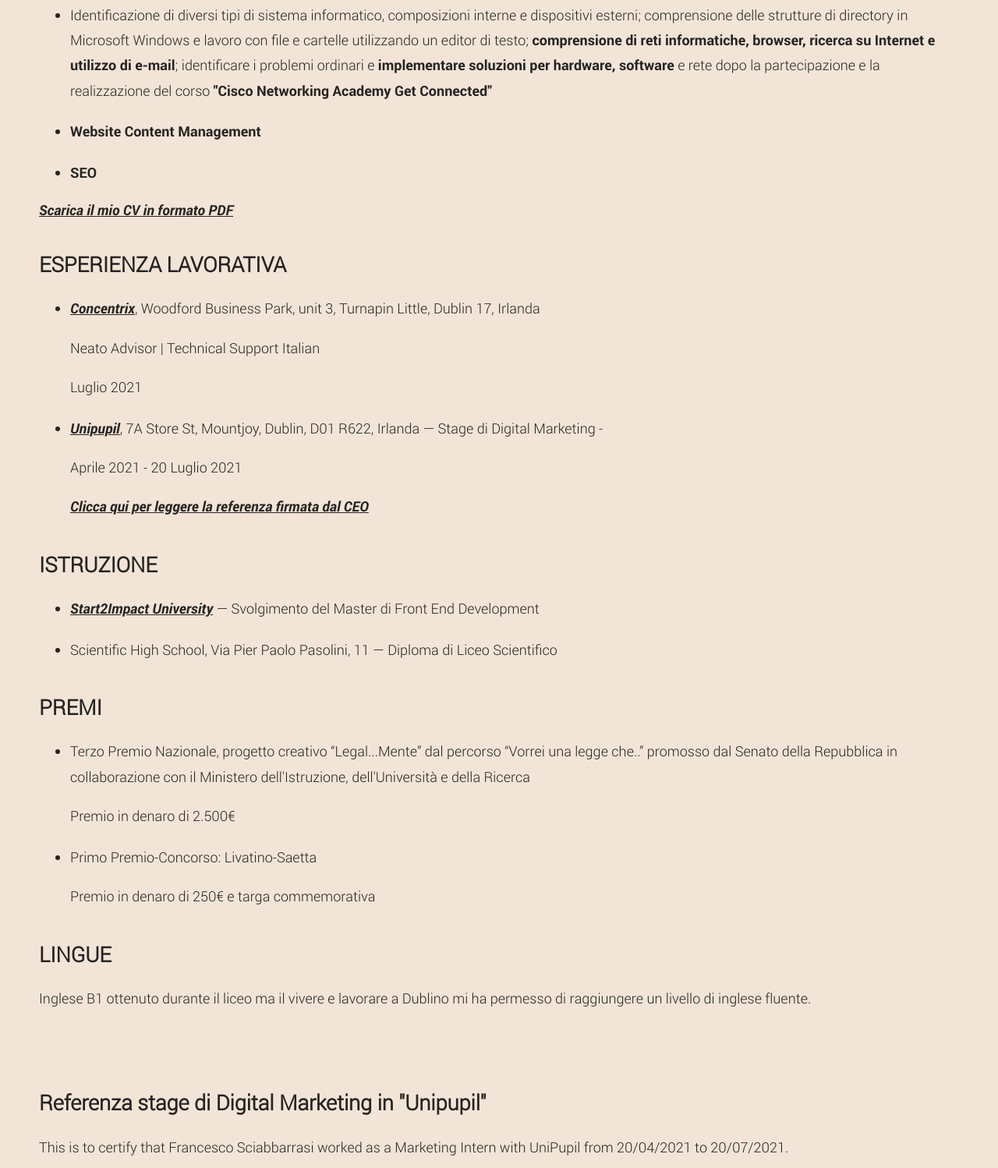
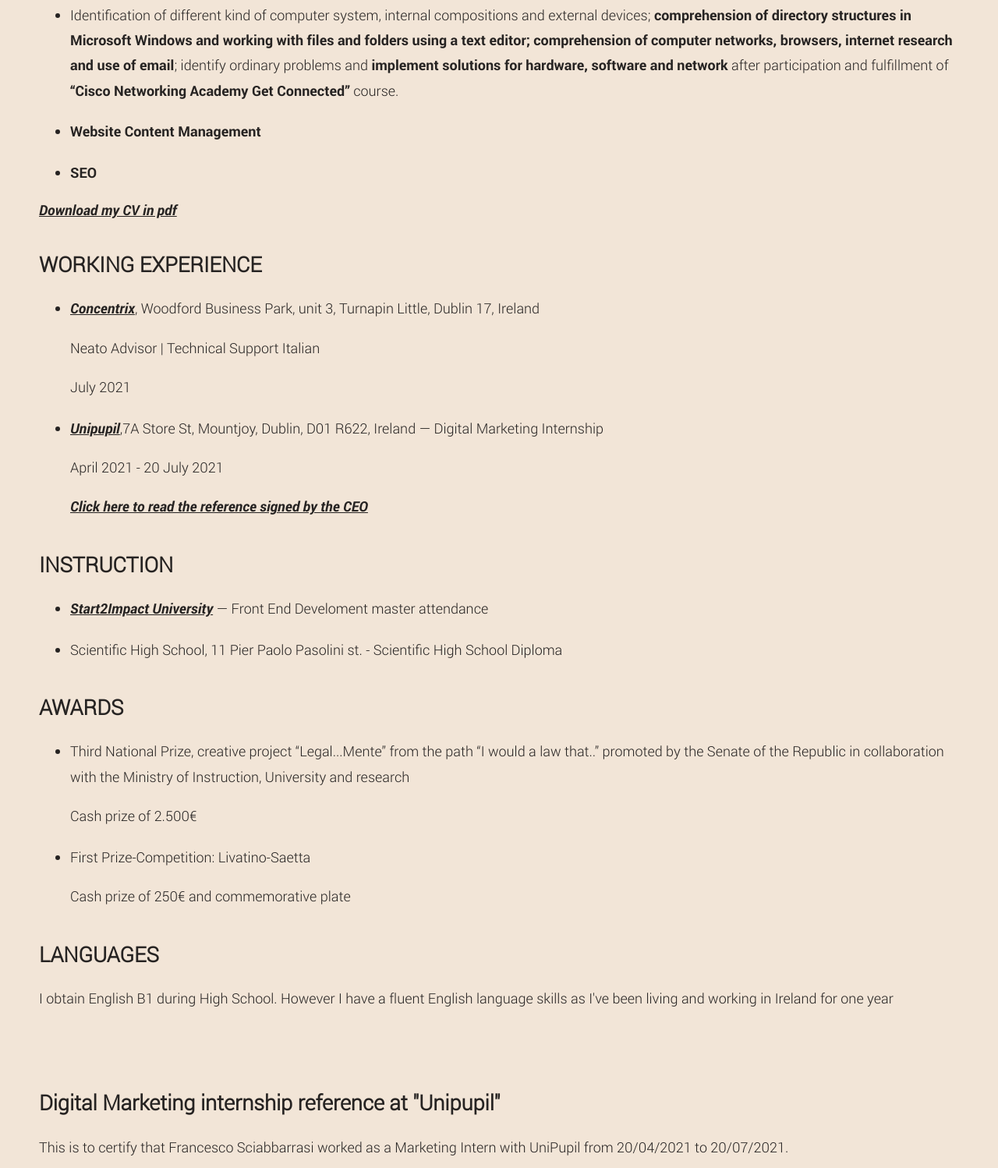
Before and after one commit to FrancescoSciab/Lifestyle-App, a plain HTML site: page cv.html in a window 1280 px wide. Shown: the part 702-2200 px from the top of the page at 78% size. Drawn offline with Linux system fonts and the light colour scheme.

Commit message:
en-version-both-pages-translated'

```diff
--- a/cv.html
+++ b/cv.html
@@ -1,12 +1,12 @@
 <!DOCTYPE html>
-<html lang="it">
+<html lang="EN">
 <head>
     <meta charset="UTF-8">
     <meta http-equiv="X-UA-Compatible" content="IE=edge">
     <meta name="viewport" content="width=device-width, initial-scale=1.0">
 
     <link rel="stylesheet" href="assets/css/style.css">
-    <title>Curriculum Vitae di Francesco Sciabbarrasi</title>
+    <title>Francesco Sciabbarrasi's Curriculum Vitae</title>
     <link rel="icon" type="image/x-icon" href="assets/img/favicon.ico">
 </head>
 <body>
@@ -24,57 +24,59 @@
                 <li><strong>Web Typography</strong></li>
                 <li><strong>Bootstrap</strong></li>
                 <li><strong>SASS/SCSS</strong></li>
-                <li>Fondamenti di <strong>Digital Marketing</strong> dopo la partecipazione e la realizzazione del corso di <strong>Google Digital Training</strong>.</li>
-                <li>Competenze avanzate di <strong>Google Analytics</strong> e come collegarlo ad altre piattaforme di marketing dopo la partecipazione e la realizzazione del corso di <strong>Google Analytics Advanced</strong>.</li>
-                <li>Identificazione di diversi tipi di sistema informatico, composizioni interne e dispositivi esterni; comprensione delle strutture di directory in Microsoft Windows e lavoro con file e cartelle utilizzando un editor di testo; <strong>comprensione di reti informatiche, browser, ricerca su Internet e utilizzo di e-mail</strong>; identificare i problemi ordinari e <strong>implementare soluzioni per hardware, software</strong> e rete dopo la partecipazione e la realizzazione del corso <strong>"Cisco Networking Academy Get Connected"</strong></li>
+                <li><strong>Digital Marketing</strong> fundamentals after participation and fulfillment of Google Digital Training course.</li>
+                <li>Advanced <strong>Google Analytics</strong> skills and how to connect it to other marketing       platforms after participation and fulfillment of <strong>Google Analytics course Advanced</strong></li>
+
+                <li>Identification of different kind of computer system, internal compositions and external devices; <strong>comprehension of directory structures in Microsoft Windows and working with files and folders using a text editor; comprehension of computer networks, browsers, internet research and use of email</strong>; identify ordinary problems and <strong>implement solutions for hardware, software and network</strong> after participation and fulfillment of <strong>“Cisco Networking Academy Get Connected”</strong> course.
                 <li><strong>Website Content Management</strong></li>
                 <li><strong>SEO</strong></li>
             </ul>
 
-            <a href="assets/pdf/CV di Francesco Sciabbarrasi.pdf" target="_blank">Scarica il mio CV in formato PDF</a>
+            <a href="assets/pdf/CV di Francesco Sciabbarrasi.pdf" target="_blank">Download my CV in pdf</a>
 
 
-            <h2>ESPERIENZA LAVORATIVA</h2>
+            <h2>WORKING EXPERIENCE</h2>
             <ul>
-                <li><p><a href="https://www.concentrix.com" target="_blank">Concentrix</a>, Woodford Business Park, unit 3, Turnapin Little, Dublin 17, Irlanda</p>
+                <li><p><a href="https://www.concentrix.com" target="_blank">Concentrix</a>, Woodford Business Park, unit 3, Turnapin Little, Dublin 17, Ireland
+                </p>
                     <p>Neato Advisor | Technical Support Italian</p>
-                    <p>Luglio 2021</p>
+                    <p>July 2021</p>
                 </li>
 
-                <li><p><a href="https://unipupil.com" target="_blank">Unipupil</a>, 7A Store St, Mountjoy, Dublin, D01 R622, Irlanda — Stage di Digital Marketing -</p>
-                    <p>Aprile 2021 - 20 Luglio 2021</p>
-                    <a href="#reference"> Clicca qui per leggere la referenza firmata dal CEO</a>
+                <li><p><a href="https://unipupil.com" target="_blank">Unipupil</a>,7A Store St, Mountjoy, Dublin, D01 R622, Ireland  — Digital Marketing Internship</p>
+                    <p>April 2021 - 20 July 2021</p>
+                    <a href="#reference"> Click here to read the reference signed by the CEO</a>
                 </li>
             </ul>
 
 
-            <h2>ISTRUZIONE</h2>
+            <h2>INSTRUCTION</h2>
             <ul>
-                <li><a href="https://www.start2impact.it" target="_blank">Start2Impact University</a> — Svolgimento del Master di Front End Development </li>
-                <li>Scientific High School, Via Pier Paolo Pasolini, 11 — Diploma di Liceo Scientifico</li>
+                <li><a href="https://www.start2impact.it" target="_blank">Start2Impact University</a> — Front End Develoment master attendance</li>
+                <li>Scientific High School, 11 Pier Paolo Pasolini st. - Scientific High School Diploma</li>
             </ul>
 
 
 
-            <h2>PREMI</h2>
+            <h2>AWARDS</h2>
             <ul>
-                <li><p>Terzo Premio Nazionale, progetto creativo “Legal...Mente” dal percorso “Vorrei una legge che..” promosso dal Senato della Repubblica in collaborazione con il Ministero dell'Istruzione, dell'Università e della Ricerca</p>
-                    <p>Premio in denaro di 2.500€</p>
+                <li><p>Third National Prize, creative project “Legal...Mente” from the path “I would a law that..” promoted by the Senate of the Republic in collaboration with the Ministry of Instruction, University and research</p>
+                    <p>Cash prize of 2.500€</p>
                 </li>
 
-                <li><p>Primo Premio-Concorso: Livatino-Saetta</p>
-                    <p>Premio in denaro di 250€ e targa commemorativa</p>
+                <li><p>First Prize-Competition: Livatino-Saetta</p>
+                    <p>Cash prize of 250€ and commemorative plate</p>
                 </li>
 
             </ul>
 
-            <h2>LINGUE</h2>
-            <p>Inglese B1 ottenuto durante il liceo ma il vivere e lavorare a Dublino mi ha permesso di raggiungere un livello di inglese fluente.</p>
+            <h2>LANGUAGES</h2>
+            <p>I obtain English B1 during High School. However I have a fluent English language skills as I've been living and working in Ireland for one year</p>
 
             <article id="reference">
 
                 <header>
-                    <h1>Referenza stage di Digital Marketing in "Unipupil"</h1>
+                    <h1>Digital Marketing internship reference at "Unipupil"</h1>
 
                     <p>This is to certify that Francesco Sciabbarrasi worked as a Marketing Intern with UniPupil from 20/04/2021 to 20/07/2021.</p>
 
@@ -99,7 +101,7 @@
                     <p><strong>Francesco has a real can-do attitude and is an absolute pleasure to work with.</strong></p>
                 </section>
 
-                <a href="assets/pdf/Reference for Francesco(signed).pdf" target="_blank">Referenza firmata in formato pdf</a>
+                <a href="assets/pdf/Reference for Francesco(signed).pdf" target="_blank">Signed reference in pdf</a>
 
             </article>
     </div>
```
Also changed, not shown: index.html (+1 -1 lines).
